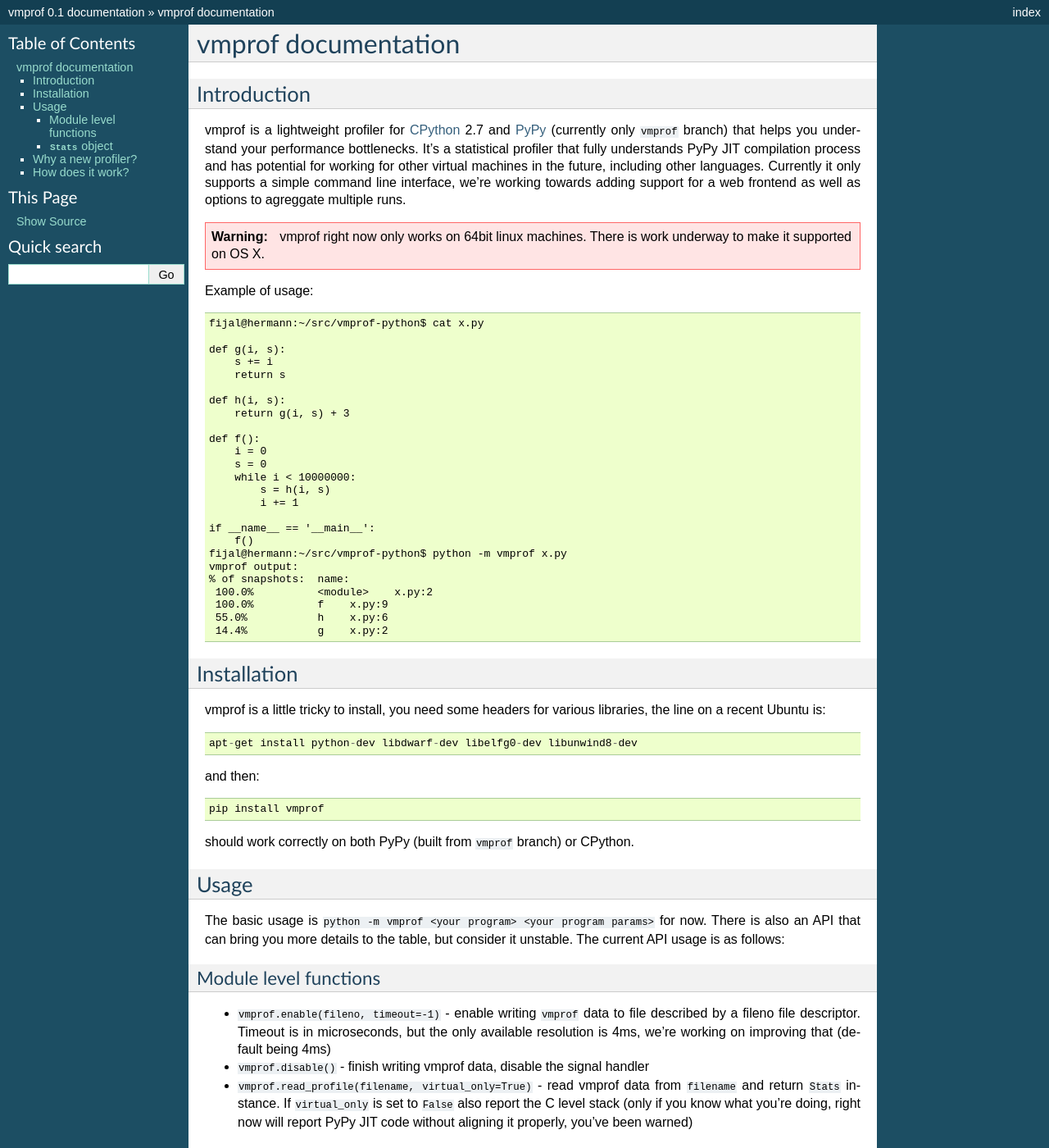
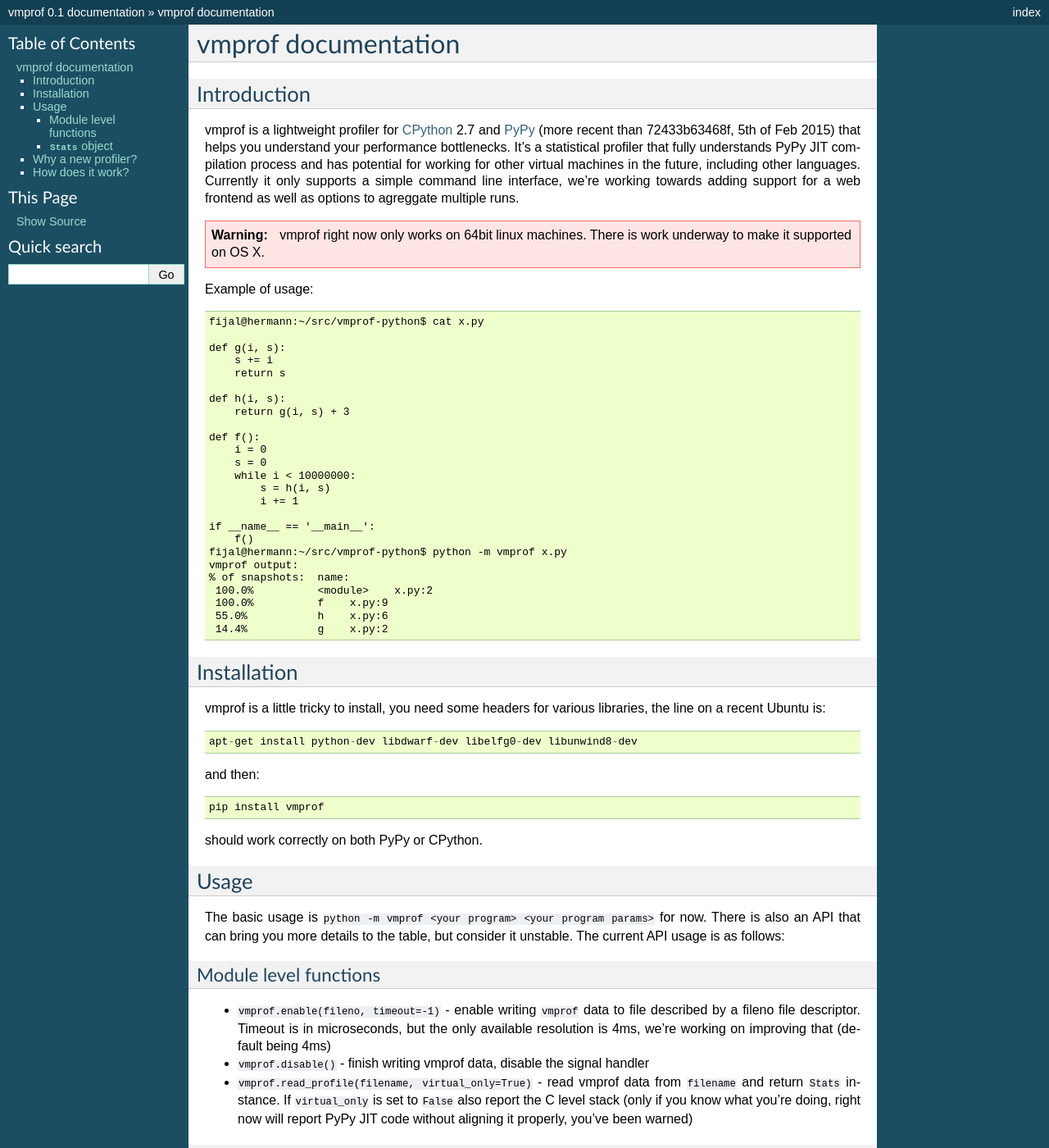
Before and after one commit to vmprof/vmprof-python, a Sphinx documentation site: the page built from docs/index.rst, in a window 1280 px wide and 1400 px high. Shown: the whole window at 82% size. Built offline with Sphinx 7.4.7, drawn with Linux system fonts in a browser that asks for light colours.

Commit message:
update the docs

```diff
--- a/docs/index.rst
+++ b/docs/index.rst
@@ -6,8 +6,9 @@
 Introduction
 ============
 
-vmprof is a lightweight profiler for `CPython`_ 2.7 and `PyPy`_ (currently
-only ``vmprof`` branch) that helps you understand your performance bottlenecks.
+vmprof is a lightweight profiler for `CPython`_ 2.7 and `PyPy`_ (more recent
+than 72433b63468f, 5th of Feb 2015) that helps you understand your
+performance bottlenecks.
 It's a statistical profiler that fully understands PyPy JIT compilation process
 and has potential for working for other virtual machines in the future,
 including other languages. Currently it only supports a simple command line
@@ -61,8 +62,7 @@
 
     pip install vmprof
 
-should work correctly on both PyPy (built from ``vmprof`` branch) or
-CPython.
+should work correctly on both PyPy or CPython.
 
 Usage
 =====
```
